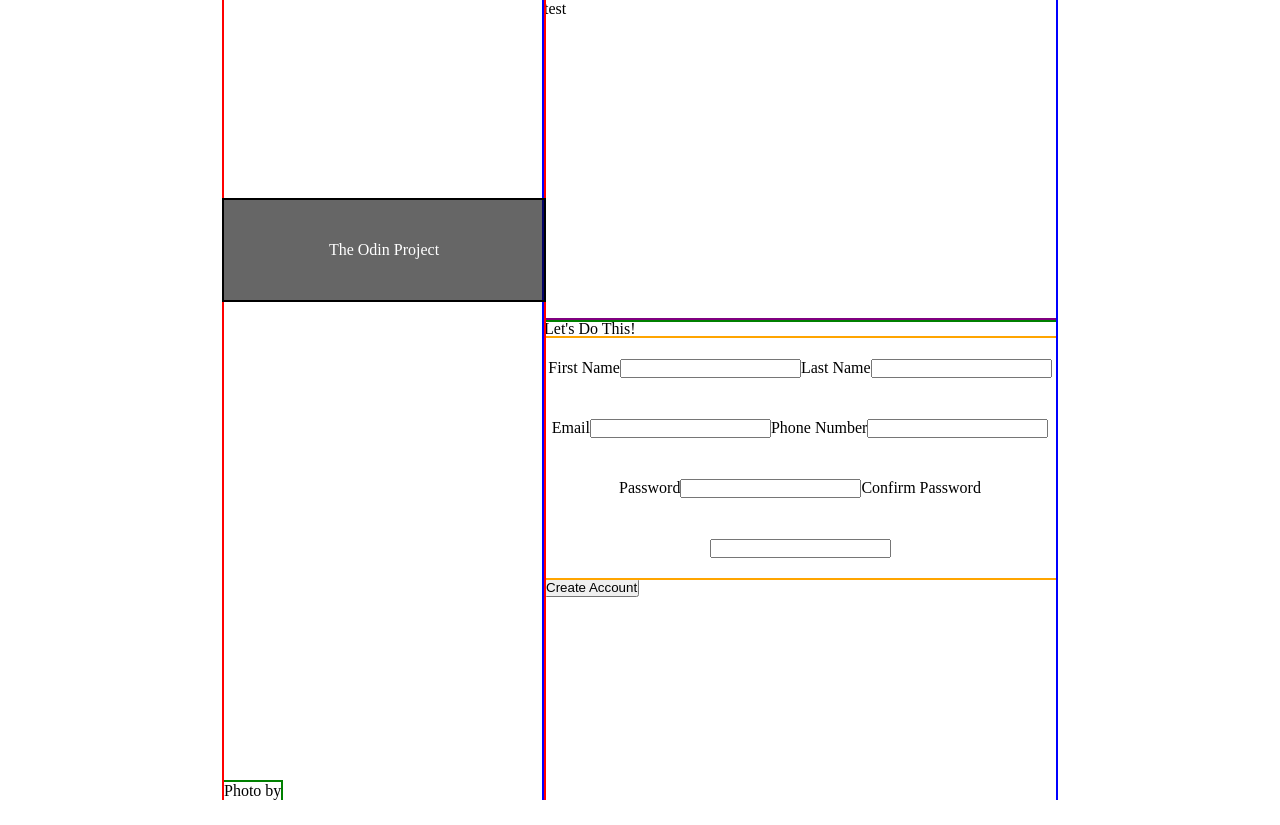
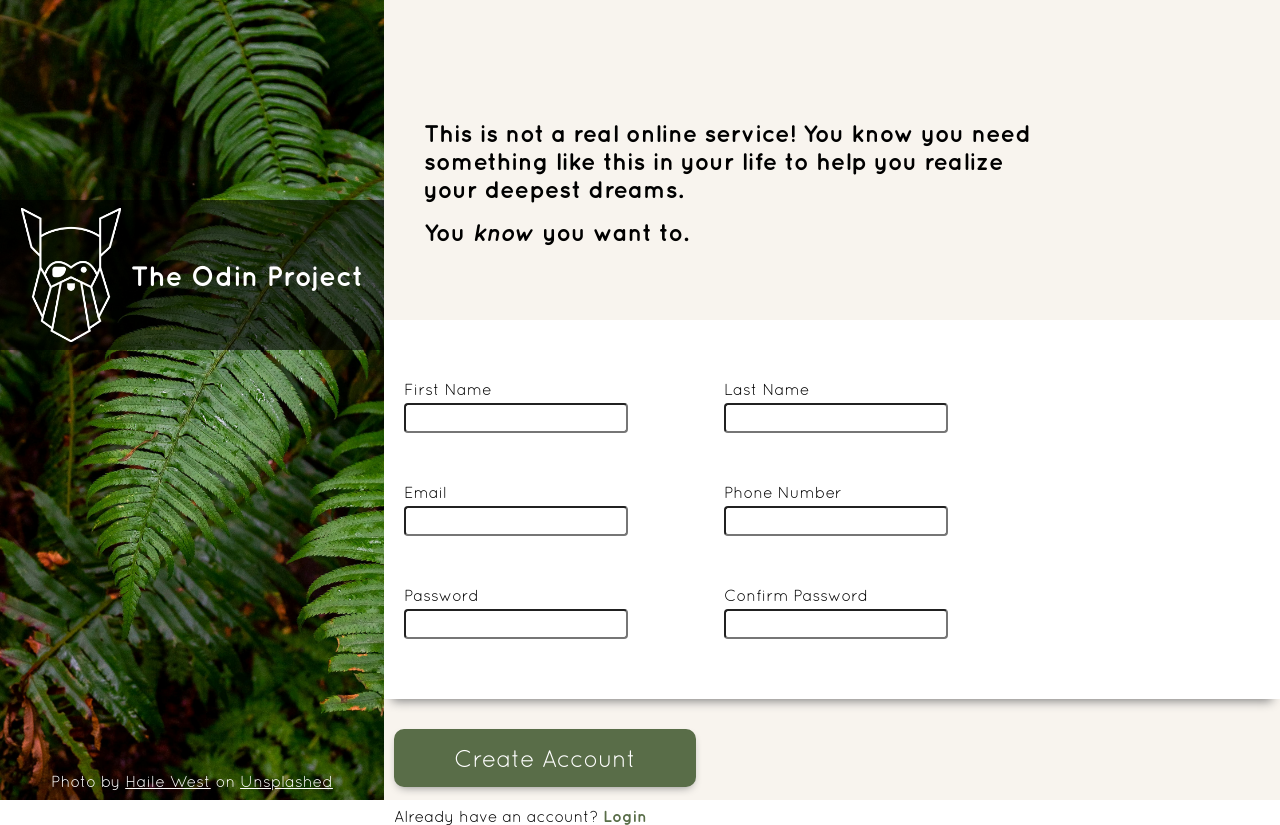
Before and after one commit to MiltonTomasino/sign-up-form, a plain HTML site: page index.html in a window 1280 px wide. Before the commit the page ends 800 px from the top, so only its background shows below. Drawn offline with Linux system fonts and the light colour scheme.

Commit message:
Apply CSS to Skeleton and Add Links Where Needed

```diff
--- a/index.html
+++ b/index.html
@@ -10,32 +10,56 @@
     <div class="container">
         <div class="left">
             <div class="left-bar">
-                The Odin Project
+                <img src="./logo.png" >
+                <p>The Odin Project</p>
             </div>
-            <p>Photo by </p>
+            <p>Photo by <a href="https://unsplash.com/@haliewestphoto">Haile West</a> on <a href="https://unsplash.com/">Unsplashed</a></p>
         </div>
         <div class="right">
-            <div class="text">test</div>
+            <div class="text">
+                <p>
+                    This is not a real online service! You know you need something like this in your life
+                    to help you realize your deepest dreams.
+                </p>
+                <p>
+                    You <em>know</em> you want to.
+                </p>
+            </div>
+            <form action="">
                 <div class="form-container">
-                <form action="">
-                    <legend>Let's Do This!</legend>
-                    <div class="form">
+                    <div class="form-col">
+                        <div class="form-element">
                             <label for="first_name">First Name</label>
                             <input type="text" name="first_name" id="first_name">
+                        </div>
+                        <div class="form-element">
+                            <label for="email">Email</label>
+                            <input type="email" name="email" id="email">
+                        </div>
+                        <div class="form-element">
+                            <label for="password">Password</label>
+                            <input type="password" name="password" id="password" minlength="8" maxlength="16">
+                        </div>
+                    </div>
+                    <div class="form-col">
+                        <div class="form-element">
                             <label for="last_name">Last Name</label>
                             <input type="text" name="last_name" id="last_name">
-                        <label for="email">Email</label>
-                        <input type="email" name="email" id="email">
-                        <label for="phone-num">Phone Number</label>
-                        <input type="number" name="phone-num" id="phone-num">
-                        <label for="password">Password</label>
-                        <input type="password" name="password" id="password">
-                        <label for="password-confirm">Confirm Password</label>
-                        <input type="password" name="password-confirm" id="password-confirm">
+                        </div>
+                        <div class="form-element">
+                            <label for="phone_num">Phone Number</label>
+                            <input type="number" name="phone_num" id="phone_num">
+                        </div>
+                        <div class="form-element">
+                            <label for="password_confirm">Confirm Password</label>
+                            <input type="password" name="password_confirm" id="password_confirm" minlength="8" maxlength="16">
+                        </div>
+                    </div>
                 </div>
                 <button type="submit">Create Account</button>
+                <p>Already have an account? <a href="">Login</a></p>
             </form>
-            </div>
+
         </div>
     </div>
 </body>
--- a/style.css
+++ b/style.css
@@ -1,12 +1,79 @@
+@font-face {
+    font-family: 'Quicksand';
+    src: url('./fonts/Quicksand-Bold.woff2') format('woff2'),
+        url('./fonts/Quicksand-Bold.woff') format('woff');
+    font-weight: bold;
+    font-style: normal;
+    font-display: swap;
+}
+
+@font-face {
+    font-family: 'Quicksand';
+    src: url('./fonts/Quicksand-Italic.woff2') format('woff2'),
+        url('./fonts/Quicksand-Italic.woff') format('woff');
+    font-weight: normal;
+    font-style: italic;
+    font-display: swap;
+}
+
+@font-face {
+    font-family: 'Quicksand Dash';
+    src: url('./fonts/QuicksandDash-Regular.woff2') format('woff2'),
+        url('./fonts/QuicksandDash-Regular.woff') format('woff');
+    font-weight: 200;
+    font-style: normal;
+    font-display: swap;
+}
+
+@font-face {
+    font-family: 'Quicksand';
+    src: url('./fonts/Quicksand-BoldItalic.woff2') format('woff2'),
+        url('./fonts/Quicksand-BoldItalic.woff') format('woff');
+    font-weight: bold;
+    font-style: italic;
+    font-display: swap;
+}
+
+@font-face {
+    font-family: 'Quicksand';
+    src: url('./fonts/Quicksand-Light.woff2') format('woff2'),
+        url('./fonts/Quicksand-Light.woff') format('woff');
+    font-weight: 300;
+    font-style: normal;
+    font-display: swap;
+}
+
+@font-face {
+    font-family: 'Quicksand';
+    src: url('./fonts/Quicksand-LightItalic.woff2') format('woff2'),
+        url('./fonts/Quicksand-LightItalic.woff') format('woff');
+    font-weight: 300;
+    font-style: italic;
+    font-display: swap;
+}
+
+@font-face {
+    font-family: 'Quicksand';
+    src: url('./fonts/Quicksand-Regular.woff2') format('woff2'),
+        url('./fonts/Quicksand-Regular.woff') format('woff');
+    font-weight: normal;
+    font-style: normal;
+    font-display: swap;
+}
+
+:root {
+    --font-size: calc(16px + 0.5rem);
+}
+
 * {
     margin: 0;
     padding: 0;
     box-sizing: border-box;
+    font-family: "Quicksand", sans-serif;
 }
 
 .container {
     display: flex;
-    justify-content: center;
     height: 100vh;
 }
 
@@ -14,51 +81,135 @@
 .left {
     position: relative;
     display: flex;
-    outline: 2px solid red;
-    width: 25vw;
+    justify-content: center;
+    /* outline: 2px solid red; */
+    width: 30vw;
+
+    background: url(./halie-west-25xggax4bSA-unsplash.jpg);
+    background-size: cover;
 }
 
 .left-bar {
-    outline: 2px solid black;
+    /* outline: 2px solid black; */
     position: absolute;
     display: flex;
     justify-content: center;
     align-items: center;
     width: 100%;
-    height: 100px;
+    height: 150px;
     top: 25vh;
     background: rgba(0, 0, 0, 0.6);
     color: white;
+    gap: 10px;
 }
 
-.left p:last-child {
-    outline: 2px solid green;
+.left-bar img {
+    width: 100px;
+    height: auto;
+    display: block;
+}
+
+.left-bar p {
+    font-size: calc(20px + 0.5rem);
+    font-weight: bold;
+}
+
+.left > p:last-child {
+    color: white;
     align-self: flex-end;
+    margin-bottom: 10px;
+}
+
+.left > p:last-child > a {
+    color: white;
 }
 
 
 /* right side */
 .right {
-    outline: 2px solid blue;
-    width: 40vw;
+    /* outline: 2px solid blue; */
+    width: 70vw;
+    background-color: rgb(248, 244, 238);
 }
 
 .text {
-    outline: 2px solid green;
-    height: 40vh;
+    /* outline: 2px solid green; */
+    height: 40%;
+    width: 80%;
+
+    display: flex;
+    flex-direction: column;
+    justify-content: end;
+
+    padding: 10px 40px;
+
+}
+
+.text > p {
+    font-size: var(--font-size);
+    font-weight: bold;
+    margin-top: 15px;
+}
+
+.text p:last-child {
+    margin-bottom: 10%;
 }
 
 .form-container {
-    outline: 2px solid purple;
-    height: 60vh;
+    /* outline: 2px solid green; */
+    background-color: white;
+    display: flex;
+    height: 35%;
+
+    box-shadow: 0 10px 10px -8px gray;
 }
 
-.form {
-    outline: 2px solid orange;
-    display: flex;
-    justify-content: center;
-    align-items: center;
+.form-col {
+    /* outline: 2px solid red; */
+    width: 300px;
+    margin: 10px;
+}
 
-    flex-wrap: wrap;
-    height: 30vh;
+.form-element {
+    /* outline: 2px solid blue; */
+    margin: 50px 10px;
 }
+
+input {
+    border-radius: 4px;
+    width: 80%;
+    height: 30px;
+}
+
+input:invalid {
+    border: 2px solid red;
+}
+
+.form-element > label {
+    display: block;
+    margin-bottom: 5px;
+}
+
+form > button {
+    border: none;
+    background-color: #596D48;
+    margin: 30px 0 0 10px;
+    padding: 15px 60px;
+    border-radius: 10px;
+    color: white;
+    font-size: var(--font-size);
+}
+
+button {
+    box-shadow: 0 4px 10px -4px gray;
+}
+
+form > p:last-child {
+    margin: 20px 0 0 10px;
+}
+
+form > p a {
+    text-decoration: none;
+    color: #596D48;
+    font-weight: bold;
+}
```
Also changed, not shown: fonts/Quicksand-Bold.woff (added), fonts/Quicksand-Bold.woff2 (added), fonts/Quicksand-BoldItalic.woff (added), fonts/Quicksand-BoldItalic.woff2 (added), fonts/Quicksand-Italic.woff (added), fonts/Quicksand-Italic.woff2 (added), fonts/Quicksand-Light.woff (added), fonts/Quicksand-Light.woff2 (added), fonts/Quicksand-LightItalic.woff (added), fonts/Quicksand-LightItalic.woff2 (added), fonts/Quicksand-Regular.woff (added), fonts/Quicksand-Regular.woff2 (added), fonts/QuicksandDash-Regular.woff (added), fonts/QuicksandDash-Regular.woff2 (added), 1 more files. Lines whose indentation alone changed are shown as unchanged.
